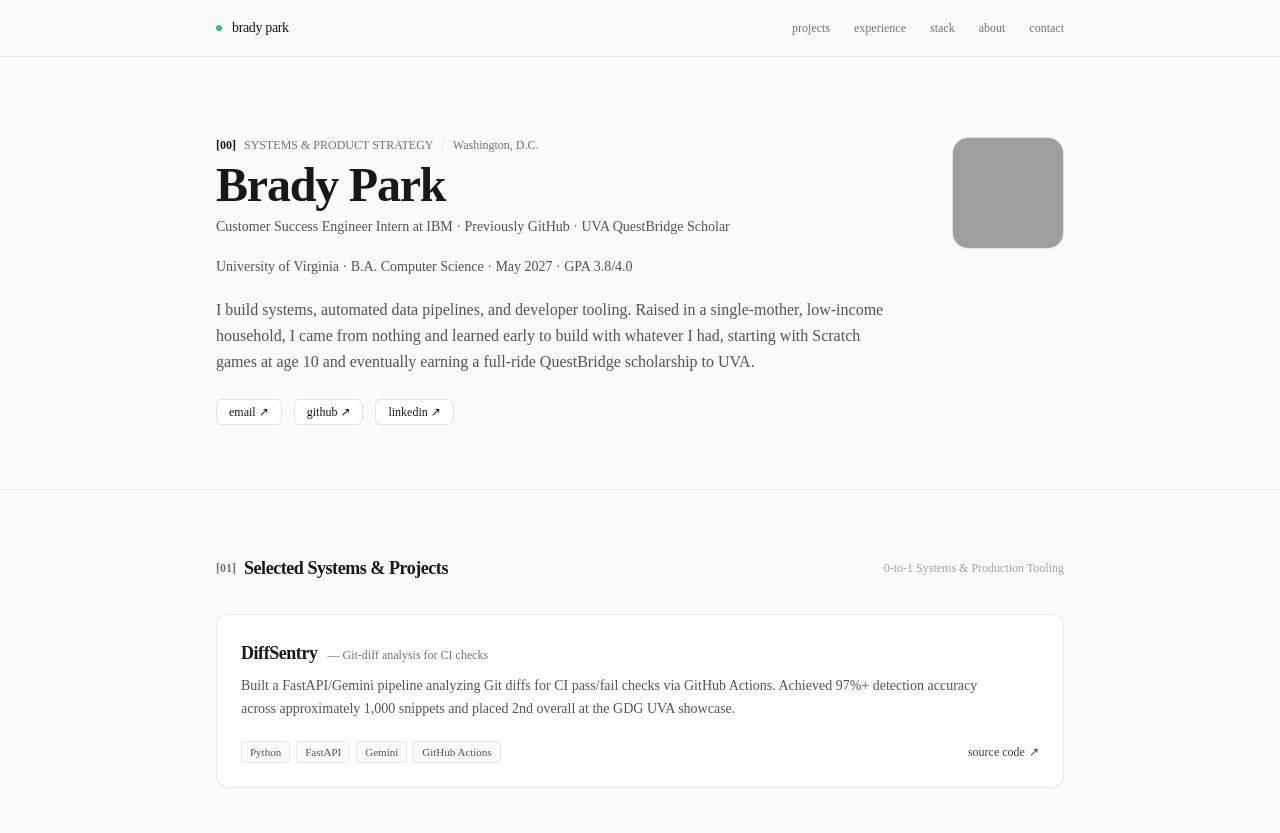
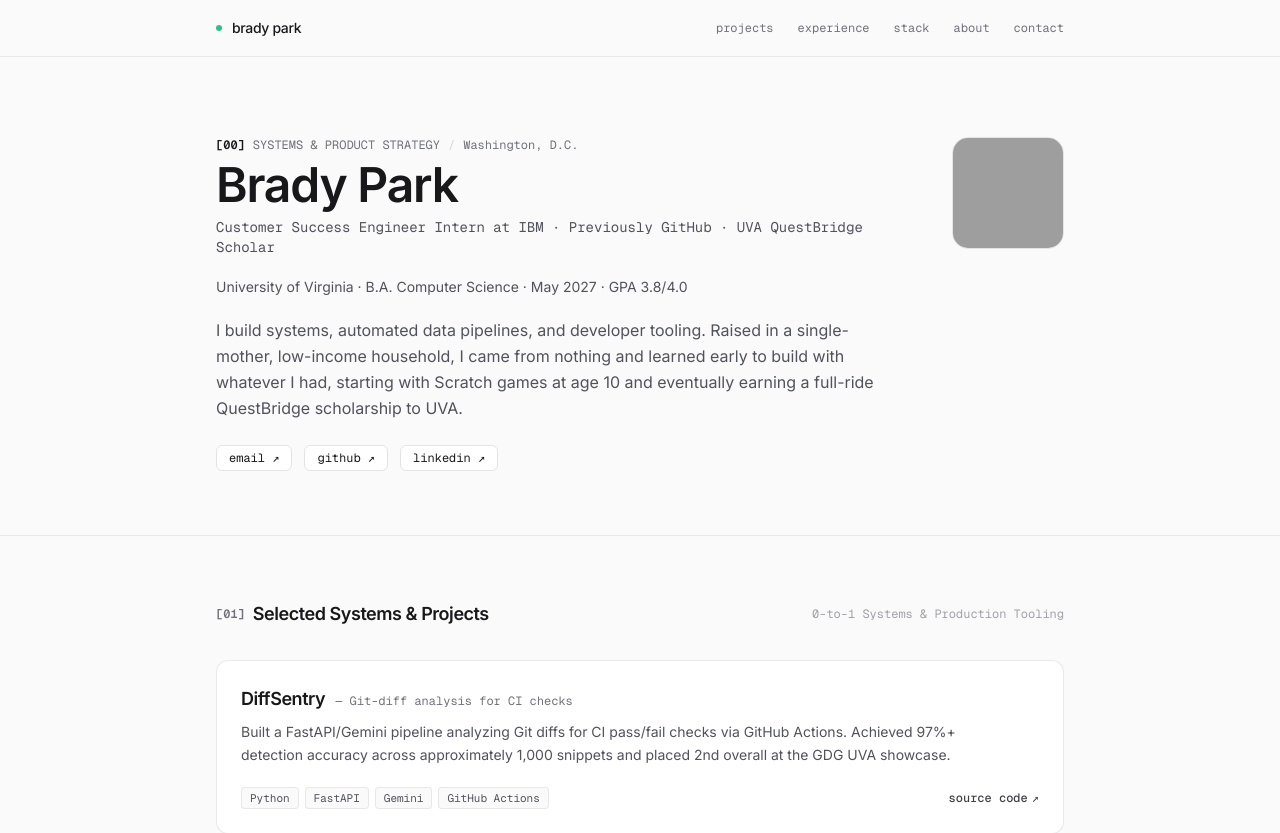
Before and after one commit to bradyp19/Personal-Portfolio, a Next.js app: page / in a window 1280 px wide. Shown: the top 833 px of the page. Built offline with nearby package versions, Linux system fonts and the light colour scheme; grey boxes are pictures that could not be loaded.

Commit message:
Fix font fallbacks and refresh root-path production export

```diff
--- a/tailwind.config.js
+++ b/tailwind.config.js
@@ -18,7 +18,6 @@ module.exports = {
       },
       fontFamily: {
         sans: [
-          'var(--font-sans)',
           'Inter',
           '-apple-system',
           'BlinkMacSystemFont',
@@ -29,7 +28,6 @@ module.exports = {
           'sans-serif',
         ],
         mono: [
-          'var(--font-mono)',
           '"Geist Mono"',
           '"JetBrains Mono"',
           'ui-monospace',
```
Also changed, not shown: 4 other files (tests, documents, lock files or other folders).
